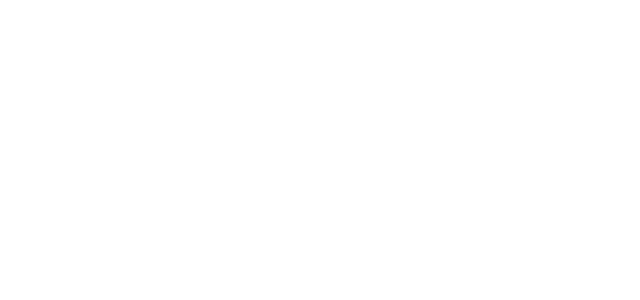
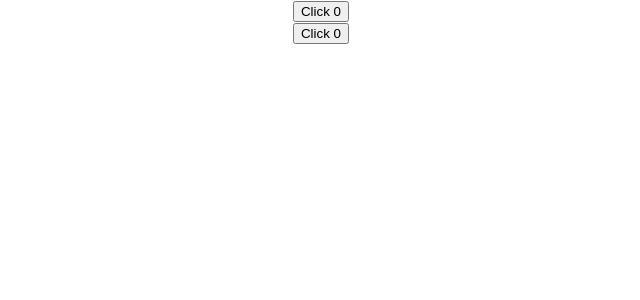
Before and after one commit to dev-kakash/react-hook, a React (Create React App) app: page / in a window 1280 px wide. Shown: the top 300 px of the page, without its empty margins (319-959 px from the left). Built offline with nearby package versions, Linux system fonts and the light colour scheme.

Commit message:
useState Hook

```diff
--- a/src/App.js
+++ b/src/App.js
@@ -1,8 +1,14 @@
-import logo from "./logo.svg";
 import "./App.css";
+import ClassCounter from "./components/ClassCounter";
+import HookCounter from "./HookCounter";
 
 function App() {
-  return <div className="App"></div>;
+  return (
+    <div className="App">
+      <ClassCounter />
+      <HookCounter />
+    </div>
+  );
 }
 
 export default App;
--- /dev/null
+++ b/src/HookCounter.js
@@ -0,0 +1,12 @@
+import React, { useState } from "react";
+
+const HookCounter = () => {
+  const [count, setCount] = useState(0);
+  return (
+    <div>
+      <button onClick={() => setCount(count + 1)}>Click {count}</button>
+    </div>
+  );
+};
+
+export default HookCounter;
--- /dev/null
+++ b/src/components/ClassCounter.js
@@ -0,0 +1,29 @@
+import React, { Component } from "react";
+
+class ClassCounter extends Component {
+  constructor(props) {
+    super(props);
+
+    this.state = {
+      count: 0,
+    };
+  }
+  imcrementCount = () => {
+    this.setState((prevState) => {
+      return {
+        count: prevState.count + 1,
+      };
+    });
+  };
+
+  render() {
+    const { count } = this.state;
+    return (
+      <div>
+        <button onClick={this.imcrementCount}>Click {count}</button>
+      </div>
+    );
+  }
+}
+
+export default ClassCounter;
```
